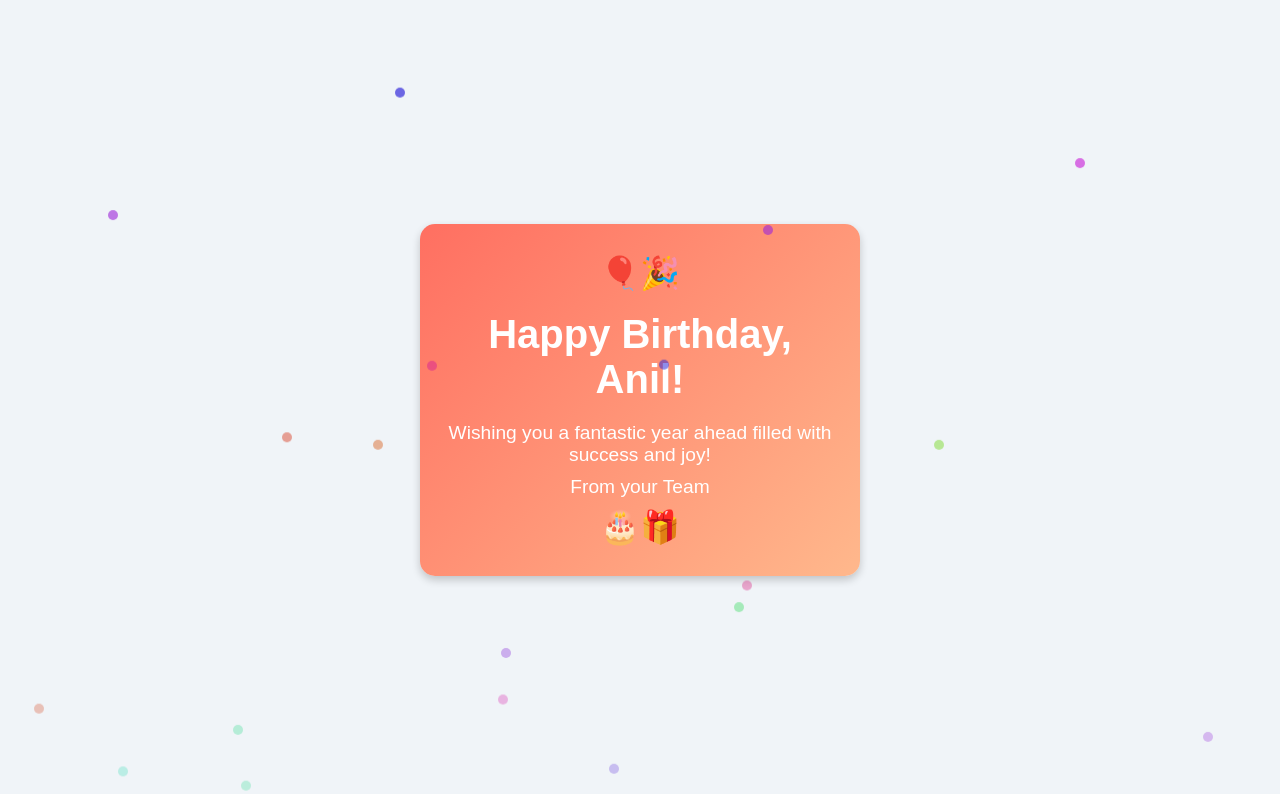
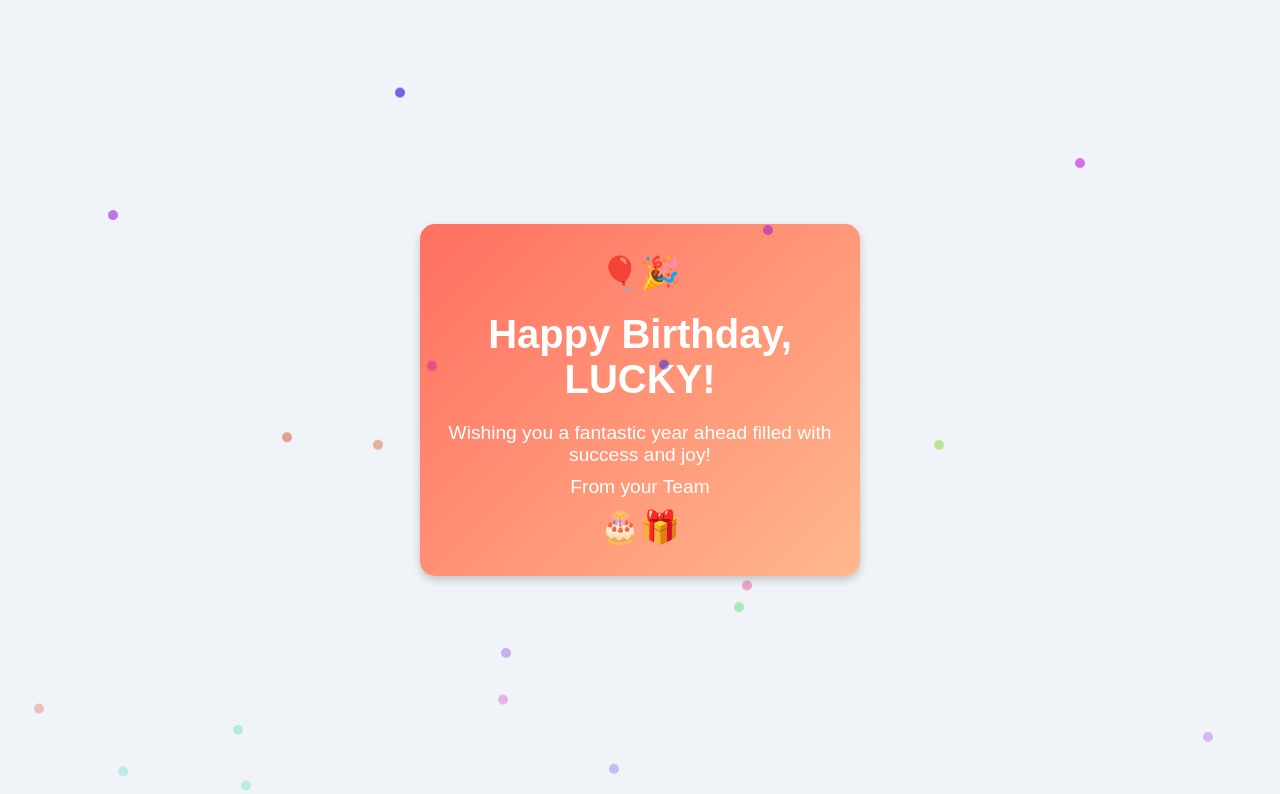
Before and after one commit to ANIL3859/Birthday, a plain HTML site: page index.html in a window 1280 px wide. Shown: the top 794 px of the page. Drawn offline with Linux system fonts and the light colour scheme.

Commit message:
Update index.html

```diff
--- a/index.html
+++ b/index.html
@@ -52,7 +52,7 @@
 <body>
     <div class="card">
         <div class="balloons">🎈🎉</div>
-        <h1>Happy Birthday, Anil!</h1>
+        <h1>Happy Birthday, LUCKY!</h1>
         <p>Wishing you a fantastic year ahead filled with success and joy!</p>
         <p>From your Team</p>
         <div class="balloons">🎂🎁</div>
```
